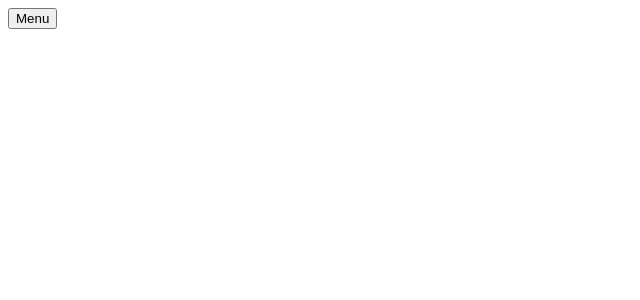
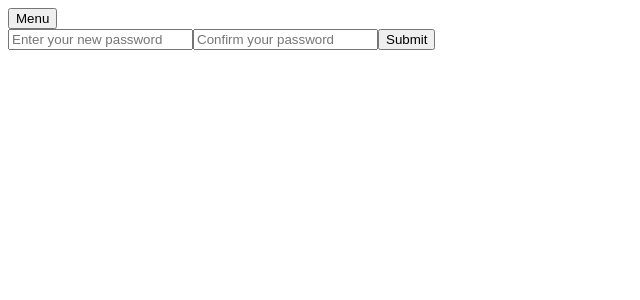
Before and after one commit to DanyloKopytko/WebStore-Frontend, a React (Create React App) app: page /refreshPass/1 in a window 1280 px wide. Shown: the top 300 px of the page, without its empty margins (0-640 px from the left). Built offline with nearby package versions, Linux system fonts and the light colour scheme.

Commit message:
refresh pass

```diff
--- a/src/App.js
+++ b/src/App.js
@@ -8,13 +8,16 @@ import {
 import {connect} from 'react-redux';
 import {useHistory} from 'react-router-dom';
 
-import UserHomePage from './pages/UserHomePage'
 import PrivateRouter from "./components/PrivateRouter";
 import Login from './components/Login';
 import Register from './components/Register';
 
-import VerifyEmail from './pages/VerifyEmail'
+import VerifyEmail from './pages/VerifyEmail';
+import UserHomePage from './pages/UserHomePage';
 import ErrorPage from './pages/ErrorPage';
+import SendRefreshPass from "./pages/SendRefreshPass";
+import RefreshPass from "./pages/RefreshPass";
+
 import {signUpByToken, signOut} from './actions/userFlow';
 
 
@@ -67,6 +70,8 @@ function App({signUpByToken, signOut, userInfo}) {
                     <PrivateRouter path='/userPage' component={UserHomePage}/>
                     <Route path='/error' component={ErrorPage}/>
                     <Route path='/verifyEmail/:mailToken' component={VerifyEmail}/>
+                    <Route path={'/sendRefreshPass'} component={SendRefreshPass}/>
+                    <Route path={'/refreshPass/:refreshPass'} component={RefreshPass}/>
                 </Switch>
             </Router>
 
--- a/src/components/Login.js
+++ b/src/components/Login.js
@@ -30,6 +30,7 @@ const Login = ({signUp}) => {
                 <input type='checkbox' name='staySigned'/>
                 <button>Login</button>
             </form>
+            <a href="http://localhost:3001/sendRefreshPass">Forgot your pass?</a>
         </>
     );
 };
--- a/src/components/Register.js
+++ b/src/components/Register.js
@@ -28,7 +28,6 @@ const Register = () => {
                 return alert(res.data.message);
             } else {
                 alert('Registration successful');
-                return history.push('/login');
             }
         } catch (e) {
             return alert(`${e.message}`);
--- /dev/null
+++ b/src/pages/RefreshPass.js
@@ -0,0 +1,33 @@
+import React from "react";
+import { useHistory } from "react-router-dom";
+import axios from "axios";
+
+const RefreshPass = () => {
+    const history = useHistory();
+
+    const handleRefreshPass = async (e) => {
+        e.preventDefault();
+
+        if (e.target.newPass.value !== e.target.newPassConfirm.value) return alert('Password mismatch');
+
+        const newPass = e.target.newPass.value;
+        const refreshPass = history.location.pathname.split('/')[2]
+
+        const response = await axios.post('http://localhost:3000/auth/refreshPass', {pass: newPass, refreshPass});
+
+        alert(response.data.message);
+        if(!response.data.error) history.push('/');
+    }
+
+    return (
+        <>
+            <form onSubmit={(e) => handleRefreshPass(e)}>
+                <input name="newPass" type="password" placeholder="Enter your new password"/>
+                <input name="newPassConfirm" type="password" placeholder="Confirm your password"/>
+                <button>Submit</button>
+            </form>
+        </>
+    );
+}
+
+export default RefreshPass;
--- /dev/null
+++ b/src/pages/SendRefreshPass.js
@@ -0,0 +1,20 @@
+import React from "react";
+import axios from "axios";
+
+const SendRefreshPass = () => {
+    const handleSendRefreshPass = async (e) => {
+        e.preventDefault();
+        await axios.post('http://localhost:3000/auth/sendRefreshPass', {userEmail: e.target.userEmail.value});
+    }
+
+    return (
+        <>
+            <form onSubmit={(e) => handleSendRefreshPass(e)}>
+                <input name="userEmail" type="email" placeholder="Enter your e-mail"/>
+                <button>Send e-mail</button>
+            </form>
+        </>
+    );
+}
+
+export default SendRefreshPass;
```
